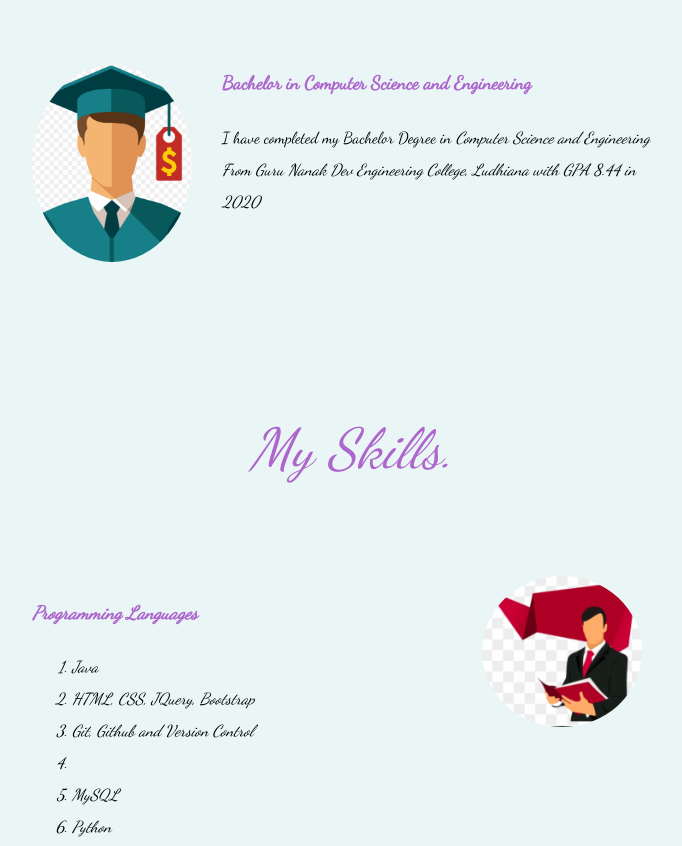
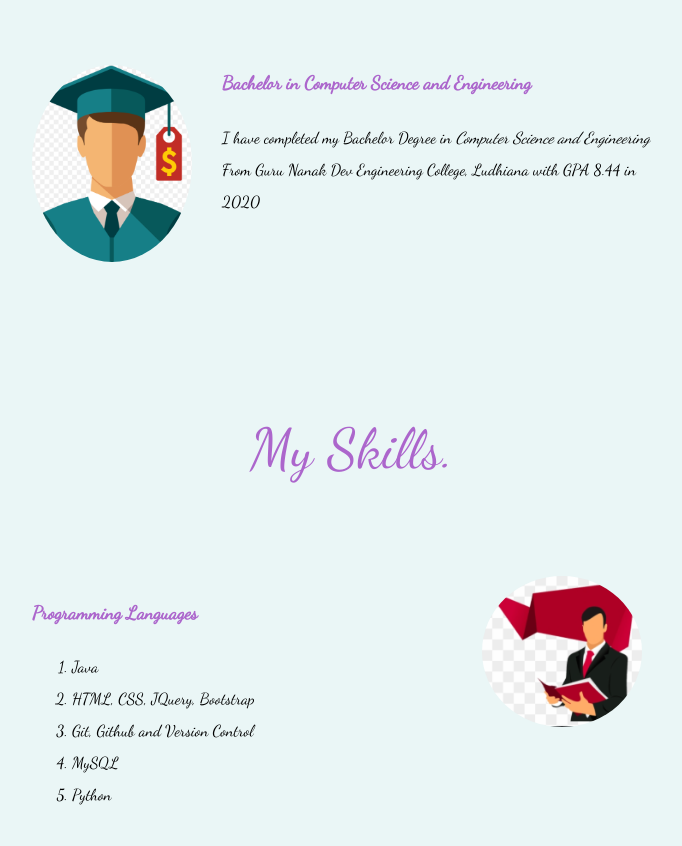
Before and after one commit to avier123/Resume, a plain HTML site: page index.html in a window 1280 px wide. Shown: the part 1740-2586 px from the top of the page, without its empty margins (288-970 px from the left). Drawn offline with Linux system fonts and the light colour scheme.

Commit message:
Update index.html

```diff
--- a/index.html
+++ b/index.html
@@ -29,7 +29,7 @@
         <div class="skill-row">
           <img class="edu" src="Images\edu.png" alt="Education">
           <h3>Bachelor in Computer Science and Engineering</h3>
-          <p>I have completed my Bachelor Degree in<em> Computer Science and Engineering<em> From Guru Nanak Dev Engineering College, Ludhiana with GPA 8.44 in 2020</p>
+          <p>I have completed my Bachelor Degree in<em> Computer Science and Engineering</em> From Guru Nanak Dev Engineering College, Ludhiana with GPA 8.44 in 2020</p>
 
         </div>
 
@@ -44,7 +44,7 @@
           <ol class="p1">
   <li>Java</li>
   <li>HTML, CSS, JQuery, Bootstrap</li>
-  <li> Git, Github and Version Control<li>
+  <li> Git, Github and Version Control</li>
   <li>MySQL</li>
   <li>Python</li>
 </ol>
```
